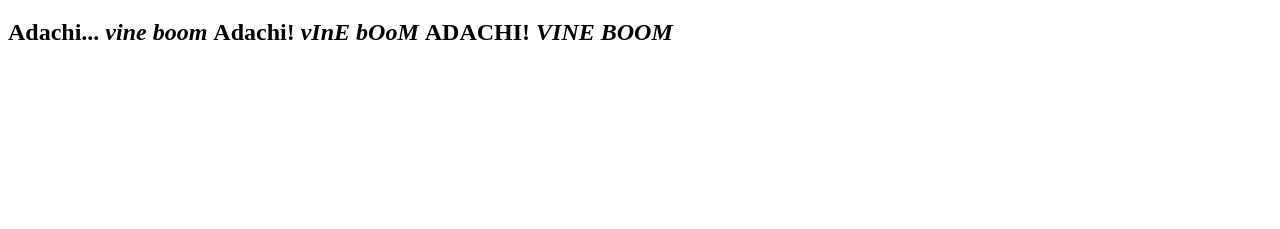
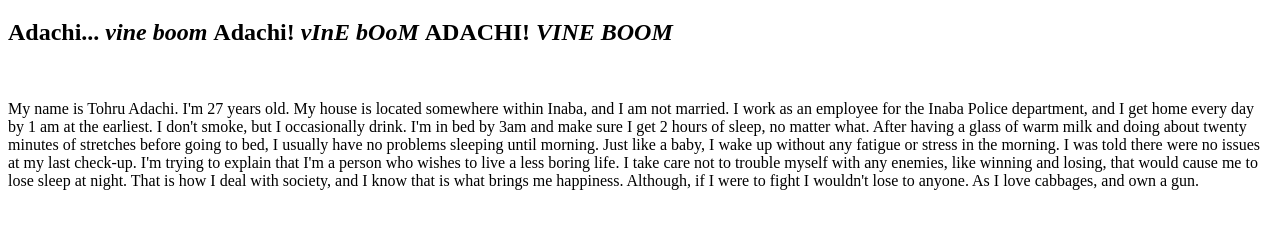
Before and after one commit to r00hii/r00hi.github.io, a plain HTML site: page index.html in a window 1280 px wide. Shown: the part 61-290 px from the top of the page. Drawn offline with Linux system fonts and the light colour scheme.

Commit message:
Update index.html

```diff
--- a/index.html
+++ b/index.html
@@ -8,4 +8,12 @@
     <img src "https://www.reddit.com/media?url=https%3A%2F%2Fpreview.redd.it%2Fex2mqqz8juxa1.jpeg%3Fwidth%3D828%26format%3Dpjpg%26auto%3Dwebp%26s%3D8b2dbb4e844d11eb55bcbb9c76010d1dfd2fc5c6">
     <img src "https://www.reddit.com/media?url=https%3A%2F%2Fpreview.redd.it%2F067er0ex2yxa1.jpeg%3Fwidth%3D941%26format%3Dpjpg%26auto%3Dwebp%26s%3D3634a1014ab5ce0bb28a73cc70e6c9c04253fe61">
   </body>
+  <body>
+    <p>My name is Tohru Adachi. I'm 27 years old. My house is located somewhere within Inaba, and I am not married. I work as an employee for the Inaba Police department, and I get home every day
+      by 1 am at the earliest. I don't smoke, but I occasionally drink. I'm in bed by 3am and make sure I get 2 hours of sleep, no matter what. After having a glass of warm milk and doing about twenty
+      minutes of stretches before going to bed, I usually have no problems sleeping until morning. Just like a baby, I wake up without any fatigue or stress in the morning. I was told there were no issues
+      at my last check-up. I'm trying to explain that I'm a person who wishes to live a less boring life. I take care not to trouble myself with any enemies, like winning and losing, that would cause me to
+      lose sleep at night. That is how I deal with society, and I know that is what brings me happiness. Although, if I were to fight I wouldn't lose to anyone. As I love cabbages, and own a gun.</p>
+  </body>
+
 </html>
```
